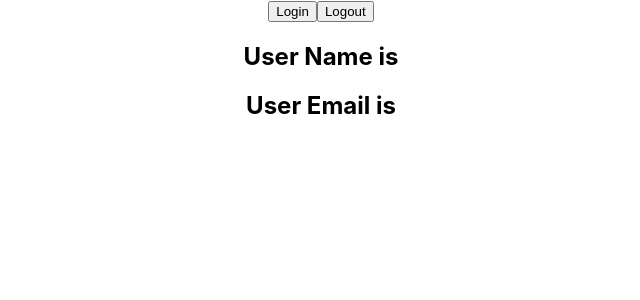
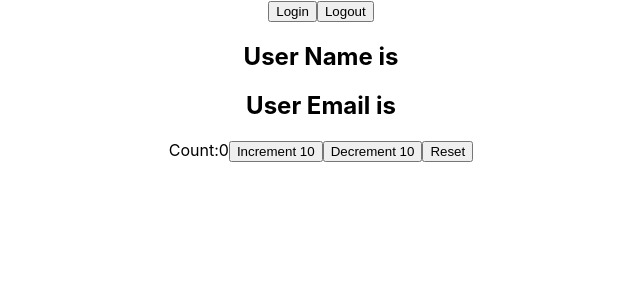
Before and after one commit to DevPro15/react-typescript-demo, a React (Create React App) app: page / in a window 1280 px wide. Shown: the top 300 px of the page, without its empty margins (319-959 px from the left). Built offline with nearby package versions, Linux system fonts and the light colour scheme.

Commit message:
useReducer strict types

```diff
--- a/src/App.tsx
+++ b/src/App.tsx
@@ -1,10 +1,12 @@
 import "./App.css";
+import { Counter } from "./components/state/Counter";
 import { User } from "./components/state/User";
 
 function App() {
   return (
     <div className="App">
       <User />
+      <Counter />
     </div>
   );
 }
--- /dev/null
+++ b/src/components/state/Counter.tsx
@@ -0,0 +1,47 @@
+import { useReducer } from "react";
+
+type CounterState = {
+  count: number;
+};
+
+type UpdateAction = {
+  type: "increment" | "decrement";
+  payload: number;
+};
+
+type ResetAction = {
+  type: "reset";
+};
+
+type CounterAction = UpdateAction | ResetAction;
+
+const initialState = { count: 0 };
+
+function reducer(state: CounterState, action: CounterAction) {
+  switch (action.type) {
+    case "increment":
+      return { count: state.count + action.payload };
+    case "decrement":
+      return { count: state.count - action.payload };
+    case "reset":
+      return initialState;
+    default:
+      return state;
+  }
+}
+
+export const Counter = () => {
+  const [state, dispatch] = useReducer(reducer, initialState);
+  return (
+    <>
+      Count:{state.count}
+      <button onClick={() => dispatch({ type: "increment", payload: 10 })}>
+        Increment 10
+      </button>
+      <button onClick={() => dispatch({ type: "decrement", payload: 10 })}>
+        Decrement 10
+      </button>
+      <button onClick={() => dispatch({ type: "reset" })}>Reset</button>
+    </>
+  );
+};
```
